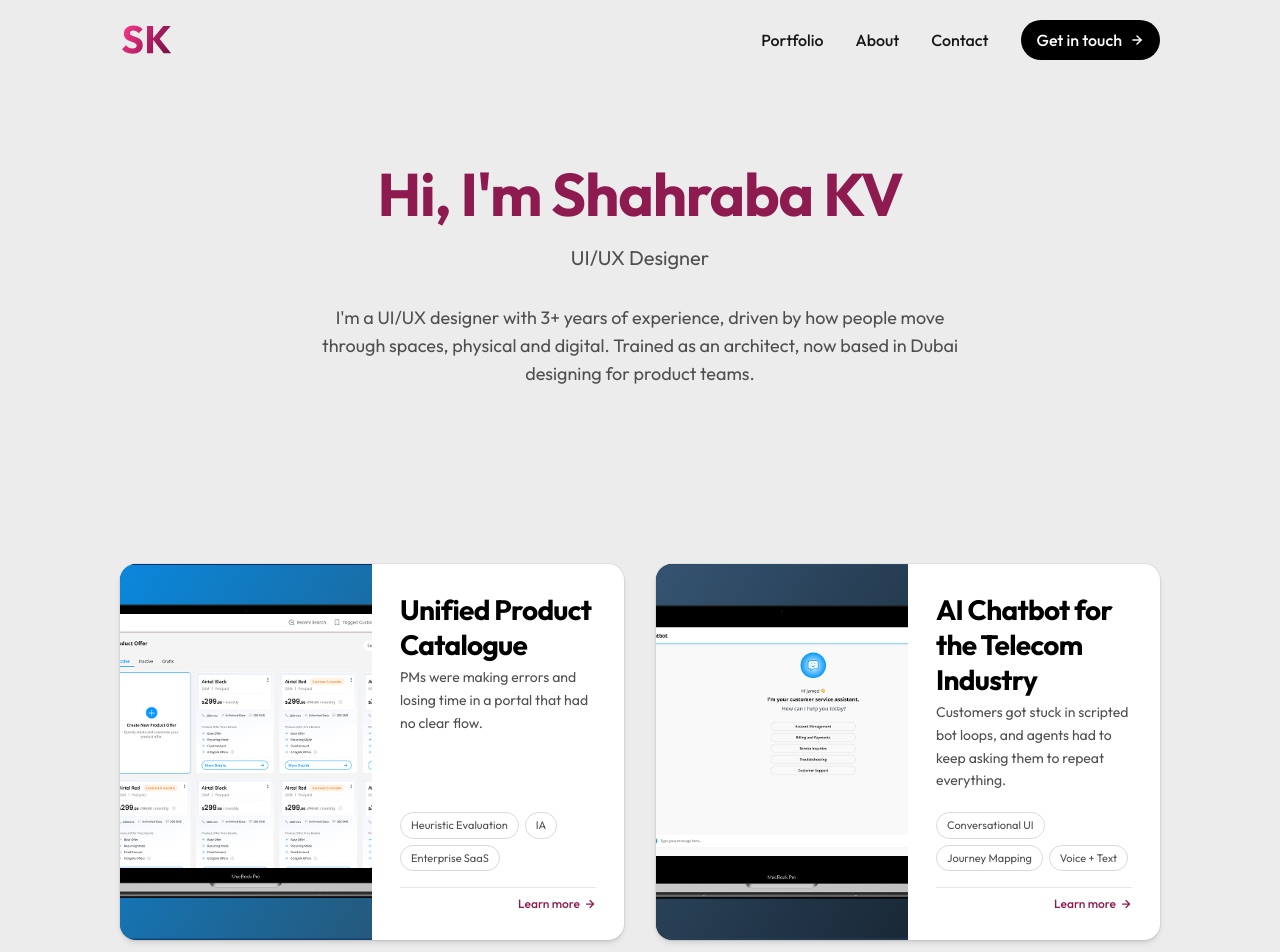
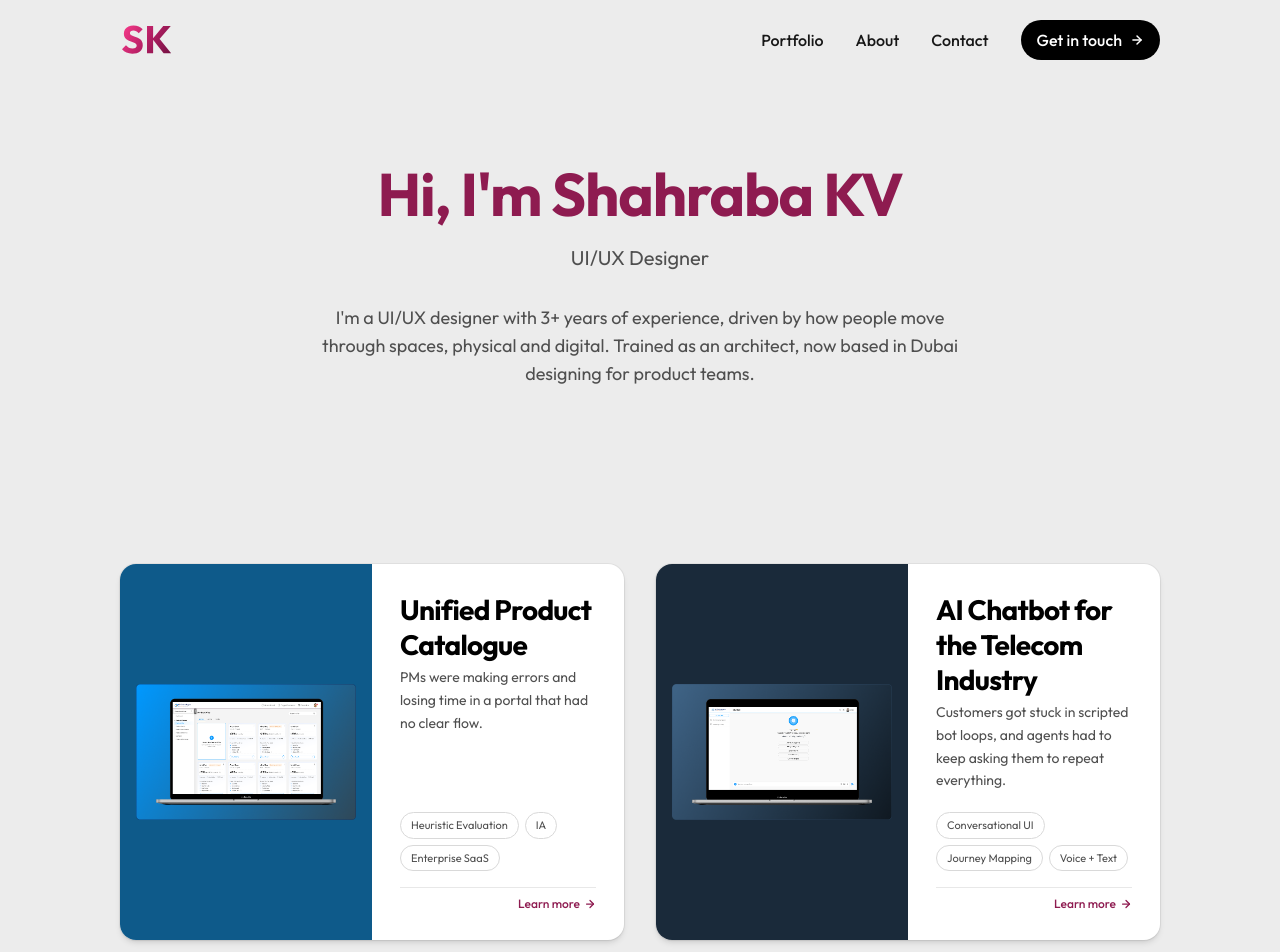
Before and after one commit to shahrabasheri/sharaba-portfolio, a Next.js app: page / in a window 1280 px wide. Shown: the top 952 px of the page. Built offline with nearby package versions, Linux system fonts and the light colour scheme.

Commit message:
Revert "Match image background with panel rectangle height"
This reverts commit 2e7545f898fc6d6f0d76326d3193be5de07c8336.

```diff
--- a/src/app/components/Projects.tsx
+++ b/src/app/components/Projects.tsx
@@ -12,13 +12,13 @@ export default function Projects() {
               <article className="bg-white rounded-2xl overflow-hidden shadow-md ring-1 ring-black/5 group-hover:shadow-2xl group-hover:-translate-y-0.5 transition-all duration-500 grid grid-cols-1 sm:grid-cols-2 h-full">
                 {/* Left — image on colored panel */}
                 <div
-                  className={`relative ${project.bgColor} min-h-[260px] sm:min-h-0 order-1 overflow-hidden`}
+                  className={`relative ${project.bgColor} min-h-[260px] sm:min-h-0 flex items-center justify-center p-5 order-1`}
                 >
                   <Image
                     src={project.image}
                     alt={project.title}
                     fill
-                    className="object-cover transition-transform duration-700 group-hover:scale-[1.04]"
+                    className="object-contain p-4 transition-transform duration-700 group-hover:scale-[1.04]"
                     sizes="(max-width: 768px) 100vw, 30vw"
                   />
                 </div>
```
